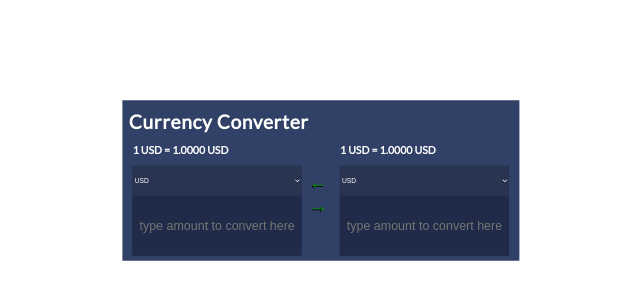
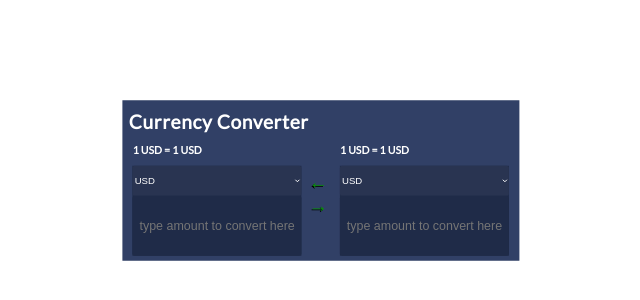
Before and after one commit to aladesuru/react-currency-converter, a React (Create React App) app: page / in a window 1280 px wide. Shown: the top 300 px of the page, without its empty margins (319-959 px from the left). Built offline with nearby package versions, Linux system fonts and the light colour scheme.

Commit message:
refactor using context APA

```diff
--- a/src/App.css
+++ b/src/App.css
@@ -79,6 +79,8 @@ form .connector span
   border: none;
   outline: none;
   box-sizing: border-box;
+  color: #fff;
+  font-size: 1em;
 }
 
 .container input
--- a/src/App.js
+++ b/src/App.js
@@ -1,115 +1,24 @@
 import React, { Component } from 'react';
 import './App.css';
 
-import { exchangeRateInEuro } from './exchange-rate.js';
-
+// import components
+import LeftSelectBox from './components/LeftSelectBox.js';
+import RightSelectBox from './components/RightSelectBox.js';
 import Divider from './components/Divider.js';
 
 class App extends Component {
-
-  state={
-    exchangeRate : exchangeRateInEuro,
-    leftRateTo: 0,
-    rightRateTo : 0,
-    rightRateFrom : exchangeRateInEuro[0].currency,
-    leftRateFrom :  exchangeRateInEuro[0].currency,
-    valueForRightInput : '',
-    valueForleftInput : '',
-  };
-
-  perCrossCurrency = (euroExchangeRatecurrencyFrom , euroExchangeRatecurrencyTo) => {
-     return Number(1/euroExchangeRatecurrencyFrom * euroExchangeRatecurrencyTo).toFixed(4)
-  };
-
-componentDidMount = () => {
-  this.setState({
-    leftRateTo : this.perCrossCurrency(this.leftselectValue.value , this.rightselectValue.value),
-    rightRateTo : this.perCrossCurrency(this.rightselectValue.value , this.leftselectValue.value),
-  });
-  console.log(this.state);
-  console.log(this.state.rightRateTo);
-};
-
-
-  InputValueIs = (elementValue , rate) => {
-    return Number(elementValue * rate).toFixed(2);
-  };
-
- rightSelectChange = (e) => {
-    this.setState({
-     rightRateFrom : e.target.options[e.target.selectedIndex].innerHTML,
-     rightRateTo : this.perCrossCurrency(e.target.value , this.leftselectValue.value),
-     leftRateTo : this.perCrossCurrency(this.leftselectValue.value , e.target.value),
-    })
-  };
-
-   leftSelectChange = (e) => {
-    this.setState({
-      leftRateFrom : e.target.options[e.target.selectedIndex].innerHTML,
-      leftRateTo : this.perCrossCurrency(e.target.value , this.rightselectValue.value),
-      rightRateTo : this.perCrossCurrency(this.rightselectValue.value , e.target.value),
-    })
-
-    this.rightInputValue.value = "";
-    this.leftInputValue.value = "";
-  };
-
-
-  leftInputChange = (e) => {
-    this.rightInputValue.value = this.InputValueIs(e.target.value , this.state.leftRateTo);
-  };
-
-  rightInputchange = (e) => {
-   this.leftInputValue.value = this.InputValueIs(e.target.value , this.state.rightRateTo);
-  };
-
-
   render(){
-    return (
-      <div className="container">
+   return (
+       <div className="container">
         <h1>Currency Converter</h1>
         <form>
-           <div className="card-container">
-             <p className="per-rate">{`1 ${this.state.leftRateFrom} = ${this.state.leftRateTo} ${this.state.rightRateFrom}`}</p>
-             <div  className="card">
-                <select  ref={(select) => this.leftselectValue = select } onChange={this.leftSelectChange}>
-                  {
-                    this.state.exchangeRate.map((rates , index) => {
-                      return <option value={rates.rate} key={index}> {rates.currency} </option>
-                    })
-                  }
-                </select>
-                <input type="text"
-                        placeholder="type amount to convert here"
-                        ref={(input) => this.leftInputValue = input }
-                        onChange={this.leftInputChange}
-                        />
-             </div>
-            </div>
-
+          <LeftSelectBox />
           <Divider />
-
-            <div className="card-container">
-             <p className="per-rate">{`1 ${this.state.rightRateFrom} = ${this.state.rightRateTo} ${this.state.leftRateFrom}`}</p>
-             <div  className="card">
-                <select  ref={(select) => this.rightselectValue = select} onChange={this.rightSelectChange}>
-                  {
-                    this.state.exchangeRate.map((rates , index) => {
-                      return <option value={rates.rate} key={index}> {rates.currency} </option>
-                    })
-                  }
-                </select>
-                <input type="text"
-                        placeholder="type amount to convert here"
-                        ref={(input) => this.rightInputValue = input }
-                        onChange={this.rightInputchange}
-                        />
-             </div>
-            </div>
+          <RightSelectBox />
         </form>
       </div>
     );
   }
-}
+};
 
 export default App;
--- /dev/null
+++ b/src/components/LeftSelectBox.js
@@ -0,0 +1,61 @@
+import React, { Component } from 'react';
+import { Consumer } from '../context'
+
+class LeftSelectBox extends Component{
+
+ // state = {
+ //  leftSelectBoxValue : 0,
+ // }
+
+ componentDidMount() {
+  this.setState(() => {
+    return {
+      leftSelectBoxValue : this.leftSelectBoxValue.value,
+    }
+  })
+  console.log(this.leftSelectBoxValue.value)
+ }
+
+ // getSelectValue = () => {
+
+ // }
+
+  render() {
+    return (
+       <Consumer>
+        {
+          context => {
+            return (
+                <div className="card-container">
+                 <p className="per-rate">1 {context.leftCountry} = {context.rightCurrency} {context.rightCountry} </p>
+                 <div  className="card">
+                    <select
+                      ref={select => this.leftSelectBoxValue=select}
+                      onClick={() => {context.actions.SelectBoxChange(this.leftSelectBoxValue.value , 0)}}
+                      onLoad={() => {context.actions.liftUpSelectBoxValues(this.state.leftSelectBoxValue)}}>
+                      {
+                        context.exchangeRateInEuro.map((rate , index) => {
+                          return (
+                            <option value={rate.currency} key={index}>
+                              { rate.country }
+                            </option>
+                            )
+                        })
+                      }
+                    </select>
+
+                    <input type="text"
+                            placeholder="type amount to convert here"
+                            ref={input => this.leftInput=input}
+                            />
+                 </div>
+                </div>
+              );
+          }
+        }
+       </Consumer>
+    );
+  }
+}
+
+export default LeftSelectBox;
--- /dev/null
+++ b/src/components/RightSelectBox.js
@@ -0,0 +1,42 @@
+import React , {Component} from 'react';
+import { Consumer } from '../context'
+
+class RightSelectBox  extends Component{
+
+  render() {
+    return (
+       <Consumer>
+        {
+          context => {
+            return (
+                <div className="card-container">
+                 <p className="per-rate">1 {context.rightCountry} = {context.leftCurrency} {context.leftCountry} </p>
+                 <div  className="card">
+                    <select
+                      ref={(select) => this.rightSelectBoxValue=select }
+                      onClick={() => {context.actions.SelectBoxChange(0 , this.rightSelectBoxValue.value)}}>
+                      {
+                        context.exchangeRateInEuro.map((rate , index) => {
+                          return (
+                            <option value={rate.currency} key={index}>
+                              { rate.country }
+                            </option>
+                            )
+                        })
+                      }
+                    </select>
+                    <input type="text"
+                            placeholder="type amount to convert here"
+                            />
+                 </div>
+                </div>
+              );
+          }
+        }
+       </Consumer>
+    );
+  }
+}
+
+
+export default RightSelectBox;
--- /dev/null
+++ b/src/context/index.js
@@ -0,0 +1,114 @@
+import React , { Component } from 'react';
+import { exchangeRateInEuro } from '../exchange-rate.js';
+
+const CurrencyConverter = React.createContext();
+
+export class Provider extends Component{
+
+  state = {
+    exchangeRate : exchangeRateInEuro,
+    leftCountry : 'USD',
+    rightCountry : 'USD',
+    leftCurrencyRate : 1,
+    rightCurrencyRate : 1,
+    leftInput : 0,
+    rightInput: 0,
+    totalAmount : 0,
+  };
+
+
+  liftUpSelectBoxValues = (value) => {
+    console.log('is me')
+    this.setState({rightCurrencyRate : value})
+  };
+
+/*
+  * changeCountryOnSelectBoxChange method is use to change both select box label
+*/
+
+  changeCountryOnSelectBoxChange = (leftOptText , rightOptText) => {
+      console.log(leftOptText , 'left box change');
+      console.log(rightOptText , 'right box change');
+
+        var elId = 0;
+      for (var i = 0; i < this.state.exchangeRate.length ; i++) {
+        if (leftOptText && (parseFloat(this.state.exchangeRate[i].currency) ===  parseFloat(leftOptText))) {
+            elId = i;
+        }else if (rightOptText && parseFloat(this.state.exchangeRate[i].currency) ===  parseFloat(rightOptText)) {
+            elId = i;
+        }
+      }
+
+      if (leftOptText) {
+        this.setState(() => {
+          console.log(this.state.exchangeRate[elId].country);
+          return {
+            leftCountry : this.state.exchangeRate[elId].country,
+          }
+        })
+      } else if(rightOptText) {
+        this.setState(() => {
+          console.log(this.state.exchangeRate[elId].country);
+          return {
+            rightCountry : this.state.exchangeRate[elId].country,
+          }
+        })
+      }
+  };
+
+/*
+  * crossConversion method
+*/
+  crossConversion = (selectboxValueInEuro , inputValue) => {
+    return Number((1 / selectboxValueInEuro) * inputValue).toFixed(4);
+  }
+
+/*
+  * OnInputChange method is use for conversion
+*/
+
+  onInputChange = (leftSelectboxValueInEuro , rightSelectboxValueInEuro , inputValue) => {
+    if (leftSelectboxValueInEuro) {
+
+        this.setState(() => {
+          return {
+            totalAmount : this.crossConversion(leftSelectboxValueInEuro , inputValue)
+          }
+        });
+
+    }else if (rightSelectboxValueInEuro) {
+      this.setState(() => {
+          return {
+            totalAmount : this.crossConversion(rightSelectboxValueInEuro , inputValue)
+          }
+        });
+    }
+
+  };
+
+  render(){
+    return (
+        <CurrencyConverter.Provider value={{
+          exchangeRateInEuro : this.state.exchangeRate,
+          leftCountry : this.state.leftCountry,
+          rightCountry : this.state.rightCountry,
+          leftCurrency : this.state.leftCurrencyRate,
+          rightCurrency : this.state.rightCurrencyRate,
+          leftInput : this.leftInput,
+          rightInput : this.rightInput,
+          totalAmount : this.totalAmount,
+
+          actions: {
+            SelectBoxChange : this.changeCountryOnSelectBoxChange,
+            liftUpSelectBoxValues : this.liftUpSelectBoxValues,
+          },
+        }}>
+
+          { this.props.children }
+
+        </CurrencyConverter.Provider>
+      );
+  }
+}
+
+export const Consumer = CurrencyConverter.Consumer;
--- a/src/index.js
+++ b/src/index.js
@@ -1,9 +1,11 @@
 import React from 'react';
 import ReactDOM from 'react-dom';
+import { Provider } from './context';
 import App from './App';
 
-
 ReactDOM.render(
-  <App />,
+  <Provider>
+     <App />
+  </Provider>,
   document.getElementById('root')
 );
```
Also changed, not shown: src/exchange-rate.js (+64 -64 lines).
